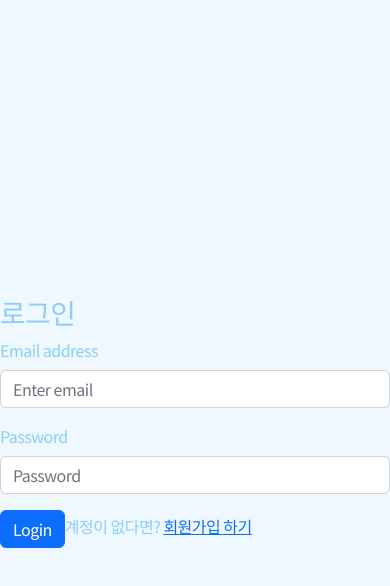
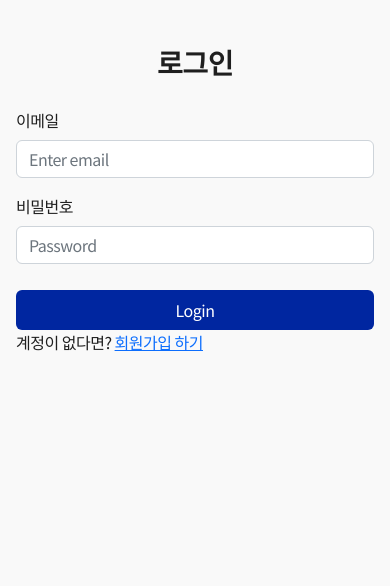
Before and after one commit to joooo24/todo-fe, a React (Create React App) app: page /login in a window 390 px wide. Shown: the top 586 px of the page. Built offline with nearby package versions, Linux system fonts and the light colour scheme; a web font is replaced by a local one.

Commit message:
chore: 경로 변경 및 css 수정

```diff
--- a/src/App.js
+++ b/src/App.js
@@ -1,9 +1,9 @@
 import React from "react";
 import { Routes, Route } from "react-router-dom";
-import LoginPage from "./pages/LoginPage";
+import RegisterPage from './pages/users/RegisterPage';
+import LoginPage from "./pages/users/LoginPage";
 import TodoPage from "./pages/TodoPage";
-import RegisterPage from "./pages/RegisterPage";
-import "./App.css";
+import "./App.scss";
 import "bootstrap/dist/css/bootstrap.min.css";
 
 function App() {
--- a/src/App.css
+++ b/src/App.scss
@@ -3,8 +3,8 @@
   font-family: "Black Han Sans", sans-serif; */
 
 body {
-    color: lightskyblue !important;
-    background-color: aliceblue !important;
+    color: #1f1f1f !important;
+    background-color: #f9f9f9 !important;
 }
 
 * {
@@ -28,7 +28,7 @@ body {
     .input-box {
         padding: 10px;
         width: 100%;
-        border: 1px solid lightblue;
+        border: 1px solid #e0e0e0;
         margin-right: 16px;
 
         &:focus {
@@ -40,11 +40,11 @@ body {
         height: 46px;
         width: 120px;
         border: none;
-        background-color: lightblue;
+        background: rgb(0, 38, 160);
         color: white;
 
         &:hover {
-            background-color: lightskyblue;
+            background: rgb(16, 70, 255);
             color: white;
         }
     }
@@ -60,7 +60,7 @@ body {
 }
 
 .todo-item {
-    border: 1px solid lightskyblue;
+    border: 1px solid #e0e0e0;
     background-color: white;
     display: flex;
     justify-content: space-between;
@@ -69,7 +69,7 @@ body {
     border-bottom: 0;
 
     &:last-child {
-        border-bottom: 1px solid lightskyblue;
+        border-bottom: 1px solid #e0e0e0;
     }
 
     &.complete {
@@ -103,19 +103,6 @@ body {
     text-align: left;
 }
 
-/* 회원가입/로그인 */
-.form-container {
-    display: flex;
-    flex-direction: column;
-    justify-content: center;
-    align-items: center;
-    height: 100vh;
-
-    .form-box {
-        max-width: 480px;
-        width: 100%;
-    }
-}
 
 @media (max-width: 1024px) {
     .todo-container {
@@ -141,4 +128,5 @@ body {
         max-height: calc(100vh - 76px - 32px - 38.8px);
         overflow-y: auto;
     }
+
 }
--- a/src/pages/LoginPage.js
+++ b/src/pages/users/LoginPage.js
@@ -1,8 +1,8 @@
 import React from "react";
 import Button from "react-bootstrap/Button";
 import Form from "react-bootstrap/Form";
-
 import { Link } from "react-router-dom";
+import "./users.scss";
 
 const LoginPage = () => {
     return (
@@ -10,12 +10,12 @@ const LoginPage = () => {
             <Form className="form-box">
                 <h1>로그인</h1>
                 <Form.Group className="mb-3" controlId="formBasicEmail">
-                    <Form.Label>Email address</Form.Label>
+                    <Form.Label>이메일</Form.Label>
                     <Form.Control type="email" placeholder="Enter email" />
                 </Form.Group>
 
                 <Form.Group className="mb-3" controlId="formBasicPassword">
-                    <Form.Label>Password</Form.Label>
+                    <Form.Label>비밀번호</Form.Label>
                     <Form.Control type="password" placeholder="Password" />
                 </Form.Group>
                 <div className="button-box">
--- a/src/pages/RegisterPage.js
+++ b/src/pages/users/RegisterPage.js
@@ -1,6 +1,6 @@
 import React from "react";
-import Button from "react-bootstrap/Button";
 import Form from "react-bootstrap/Form";
+import "./users.scss";
 
 const RegisterPage = () => {
     return (
@@ -27,9 +27,7 @@ const RegisterPage = () => {
                     <Form.Control type="password" placeholder="re-enter the password" />
                 </Form.Group>
 
-                <Button className="button-primary" type="submit">
-                    회원가입
-                </Button>
+                <button type="submit">회원가입</button>
             </Form>
         </div>
     );
--- /dev/null
+++ b/src/pages/users/users.scss
@@ -0,0 +1,61 @@
+/* 회원가입/로그인 */
+.form-container {
+    display: flex;
+    flex-direction: column;
+    justify-content: center;
+    align-items: center;
+    height: 100vh;
+
+    .form-box {
+        max-width: 480px;
+        width: 100%;
+        margin: 0 auto;
+    }
+
+    .form-label {
+        font-weight: 500;
+    }
+
+    h1 {
+        font-size: 28px;
+        font-weight: 600;
+        text-align: center;
+    }
+
+    button {
+        width: 100%;
+        height: 40px;
+        background: rgb(0, 38, 160);
+        margin: 0;
+        padding: 0;
+        border-radius: 6px;
+        border: none;
+        cursor: pointer;
+        color: white;
+        margin-top: 10px;
+
+        &:hover {
+            background: rgb(16, 70, 255);
+        }
+    }
+}
+
+
+@media (max-width: 768px) {
+
+    /* 회원가입/로그인 */
+    .form-container {
+        width: 100%;
+        justify-content: flex-start;
+        align-items: flex-start;
+
+        h1 {
+            padding: 30px 0 20px;
+        }
+
+        .form-box {
+            padding: 16px;
+        }
+
+    }
+}
```
